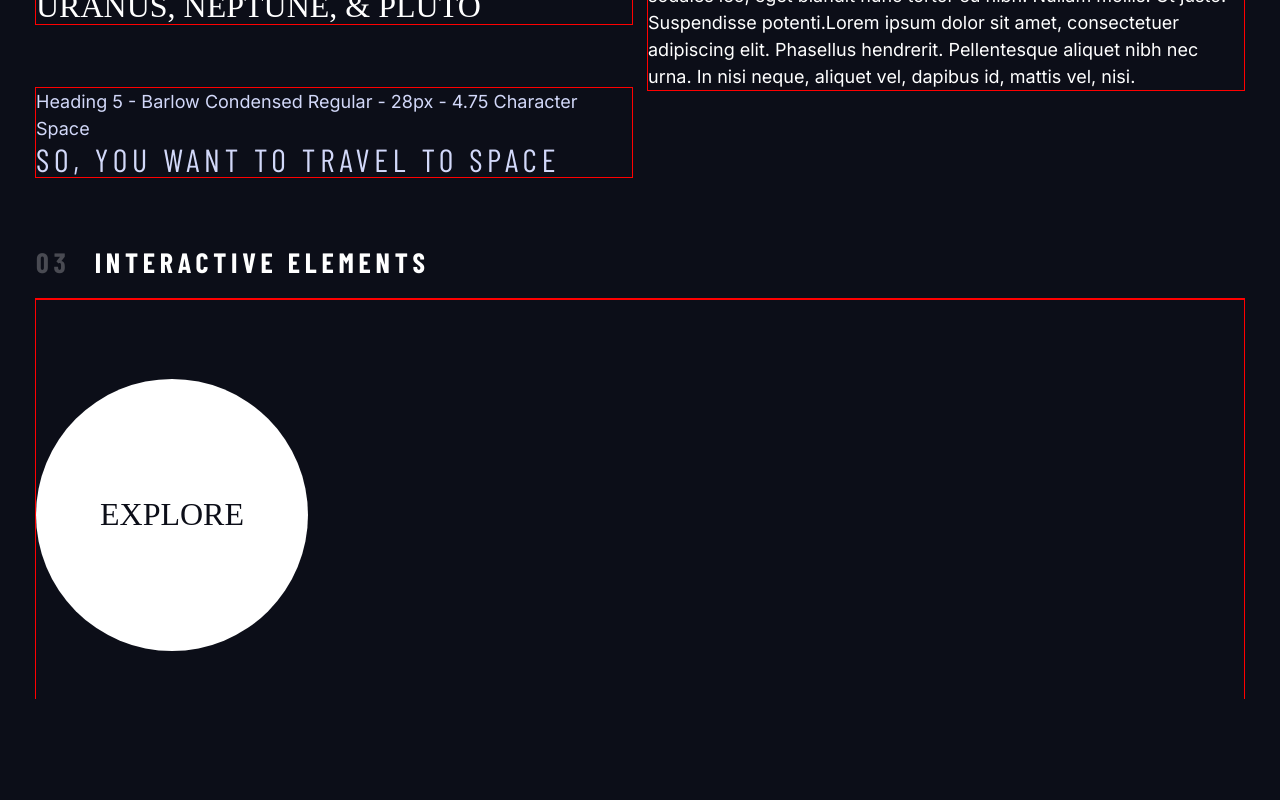
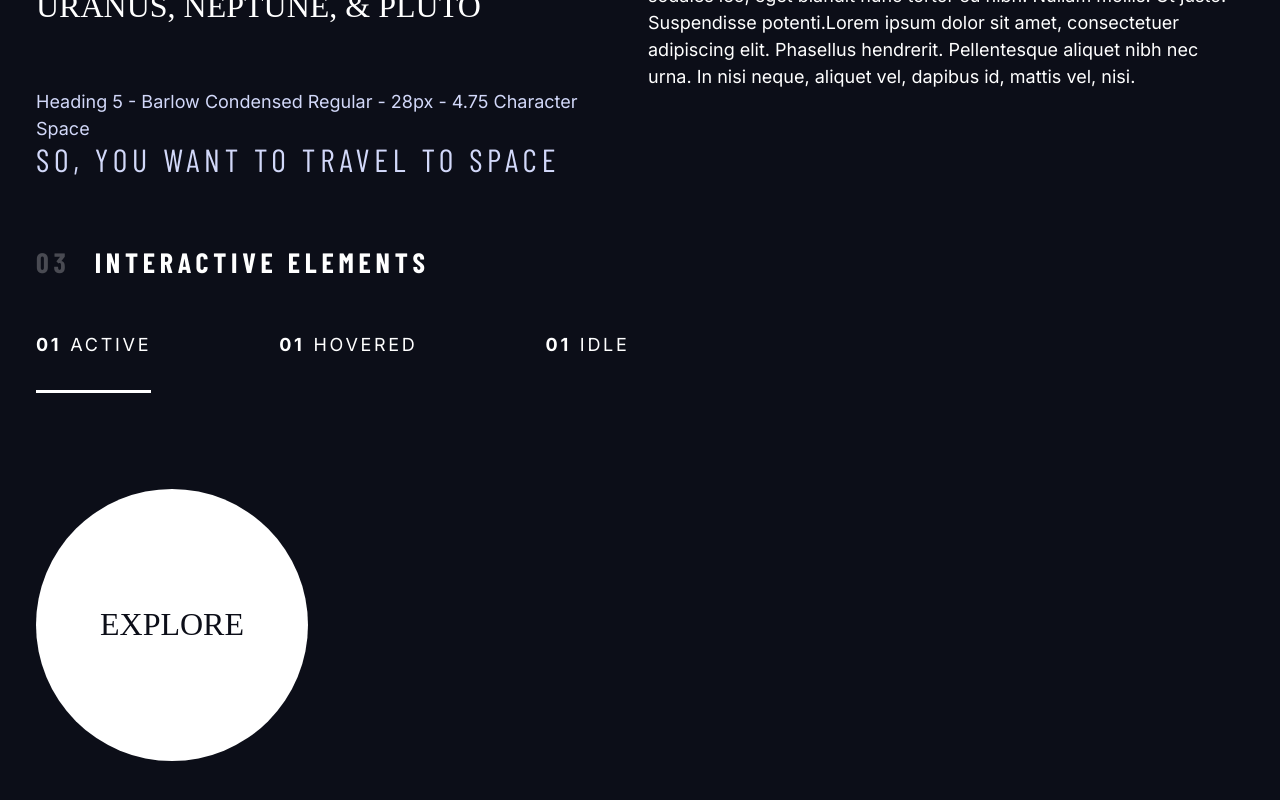
Before and after one commit to daisyle0203/Space_Tourism, a Next.js app: page / in a window 1280 px wide. Shown: the part 1010-1810 px from the top of the page. Before the commit the page ends 1709 px from the top, so only its background shows below. Built offline with nearby package versions, Linux system fonts and the light colour scheme; a web font is replaced by a local one.

Commit message:
implement the underline indicator

```diff
--- a/app/globals.css
+++ b/app/globals.css
@@ -105,7 +105,6 @@
 /* spacing: target all direct chile elements within class flow, except for the first child */
 .flow > *:where(:not(:first-child)) {
   margin-top: var(--flow-space, 1rem);
-  outline: 1px solid red;
 }
 
 .container {
@@ -251,3 +250,34 @@
   opacity: 1;
   transform: scale(1.5);
 }
+
+.primary-navigation {
+  --gap: 8rem;
+  --underline-gap: 2rem;
+  list-style: none;
+  padding: 0;
+  margin: 0;
+}
+
+.primary-navigation a {
+  text-decoration: none;
+}
+
+.primary-navigation a > span {
+  font-weight: 700;
+  margin-right: 0.5em;
+}
+
+.underline-indicators > * {
+  padding: var(--underline-gap, 1rem) 0;
+  border-bottom: 0.2rem solid hsl(var(--clr-white) / 0);
+}
+
+.underline-indicators > *:hover,
+.underline-indicators > *:focus {
+  border-color: hsl(var(--clr-white) / 0.5);
+}
+
+.underline-indicators > .active {
+  border-color: hsl(var(--clr-white) / 1);
+}
--- a/app/page.tsx
+++ b/app/page.tsx
@@ -154,8 +154,21 @@
           <span>03</span> Interactive elements
         </h2>
         {/* navigation */}
-
-        <div></div>
+        <div>
+          <nav>
+            <ul className="primary-navigation underline-indicators flex">
+              <li className="active">
+                <a className="uppercase text-white letter-spacing-2" href="#"><span>01</span>Active</a>
+              </li>
+              <li>
+                <a className="uppercase text-white letter-spacing-2" href="#"><span>01</span>Hovered</a>
+              </li>
+              <li>
+                <a className="uppercase text-white letter-spacing-2" href="#"><span>01</span>Idle</a>
+              </li>
+            </ul>
+          </nav>
+        </div>
 
         <div className="flex">
           <div style={{ marginTop: "5rem" }}>
```
